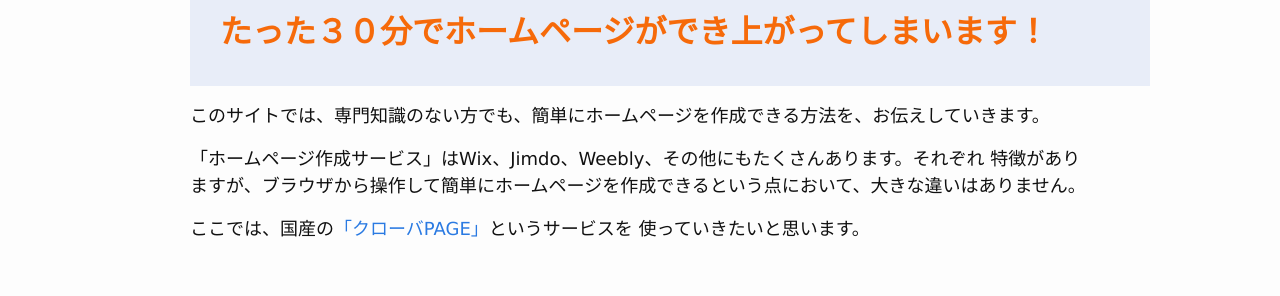
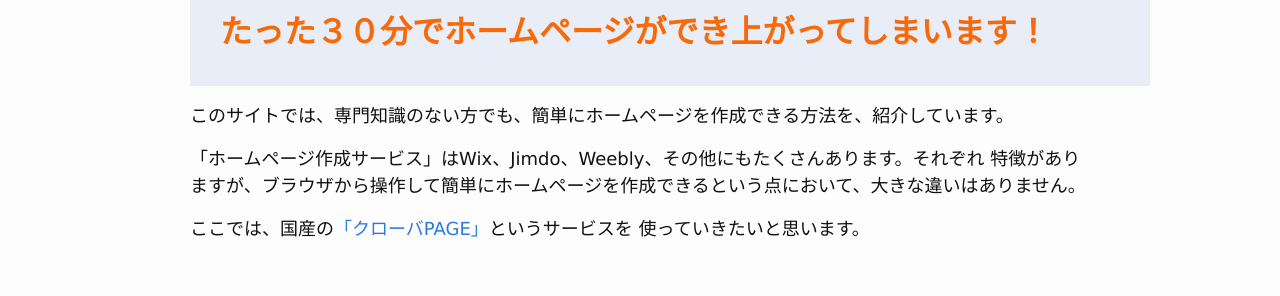
Before and after one commit to saitomako/hpbyself, a Jekyll site: the page built from index.md, in a window 1280 px wide and 900 px high, scrolled down 1207 px. Shown: the part 155-451 px from the top of the window. Built offline with Jekyll 4.4.1, drawn with Linux system fonts in a browser that asks for light colours; our own code applies the rules of GitHub Pages for plain Markdown files.

Commit message:
update etc

```diff
--- a/index.md
+++ b/index.md
@@ -39,7 +39,7 @@ layout: home
 <span class="big">ホームページ作成サービスを使えば、<br>たった３０分でホームページができ上がってしまいます！</span>
 </div>
 
-このサイトでは、専門知識のない方でも、簡単にホームページを作成できる方法を、お伝えしていきます。
+このサイトでは、専門知識のない方でも、簡単にホームページを作成できる方法を、紹介しています。
 
 <!--
 ## 個人商店のホームページが失敗する理由
```
